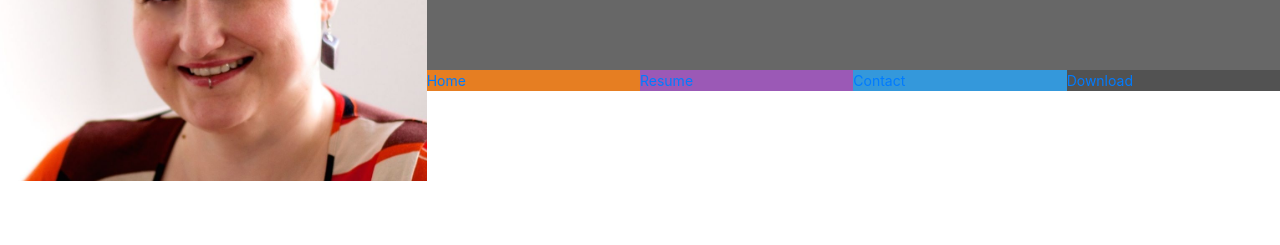
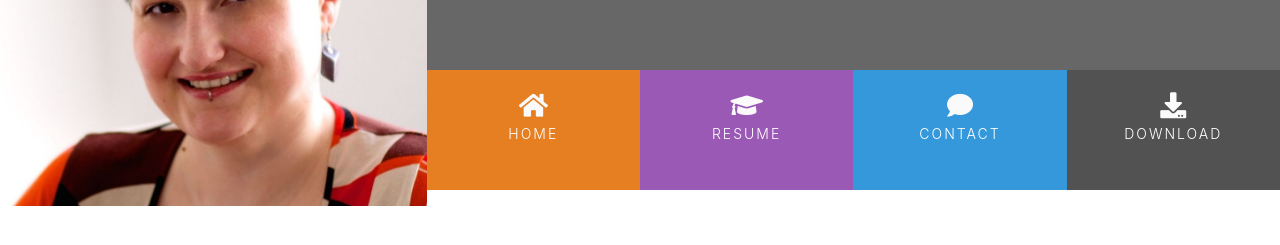
Before and after one commit to blahosyl/resume-bootstrap, a plain HTML site: page index.html in a window 1280 px wide. Shown: the part 179-424 px from the top of the page. Drawn offline with nearby package versions, Linux system fonts and the light colour scheme.

Commit message:
style children (text & icon) of nav menu items

```diff
--- a/assets/css/style.css
+++ b/assets/css/style.css
@@ -77,3 +77,34 @@ header {
     padding: 0;
     margin: 0
 }
+
+.menuitem {
+    height: 120px;
+    text-align: center;
+    padding: 0;
+}
+
+.menuitem a {
+    width: 100%;
+    text-decoration: none;
+    color:#FFFFFF;
+    height: 120px;
+}
+
+.menuitem a i {
+    padding-top: 22px;
+    display: block;
+    color: #fafafa;
+    font-size: 26px;
+}
+
+.menuitem span {
+    display: block;
+    width: 100%;
+    padding-top: 5px;
+    text-align: center;
+    text-transform: uppercase;
+    font-size: 14px;
+    font-weight: 300;
+    letter-spacing: 2px;
+}
--- a/index.html
+++ b/index.html
@@ -28,17 +28,17 @@
                 <div class="row no-gutters">
                     <div class="col">
                         <ul id="nav" class="list-inline menucontainter">
-                            <li class="col-6 col-sm-3 list-inline-item ui-menu-color-home">
-                                <a href="#"><span>Home</span></a>
+                            <li class="col-6 col-sm-3 list-inline-item menuitem ui-menu-color-home">
+                                <a href="#"><i class="fa fa-home" aria-hidden="true"></i><span>Home</span></a>
                             </li>
-                            <li class="col-6 col-sm-3 list-inline-item ui-menu-color-resume">
-                                <a href="#"><span>Resume</span></a>
+                            <li class="col-6 col-sm-3 list-inline-item menuitem ui-menu-color-resume">
+                                <a href="#"><i class="fa fa-graduation-cap" aria-hidden="true"></i><span>Resume</span></a>
                             </li>
-                            <li class="col-6 col-sm-3 list-inline-item ui-menu-color-contact">
-                                <a href="#"><span>Contact</span></a>
+                            <li class="col-6 col-sm-3 list-inline-item menuitem ui-menu-color-contact">
+                                <a href="#"><i class="fa fa-comment" aria-hidden="true"></i><span>Contact</span></a>
                             </li>
-                            <li class="col-6 col-sm-3 list-inline-item ui-menu-color-download">
-                                <a href="#"><span>Download</span></a>
+                            <li class="col-6 col-sm-3 list-inline-item menuitem ui-menu-color-download">
+                                <a href="#"><i class="fa fa-download" aria-hidden="true"></i><span>Download</span></a>
                             </li>
                         </ul>
                     </div>
```
